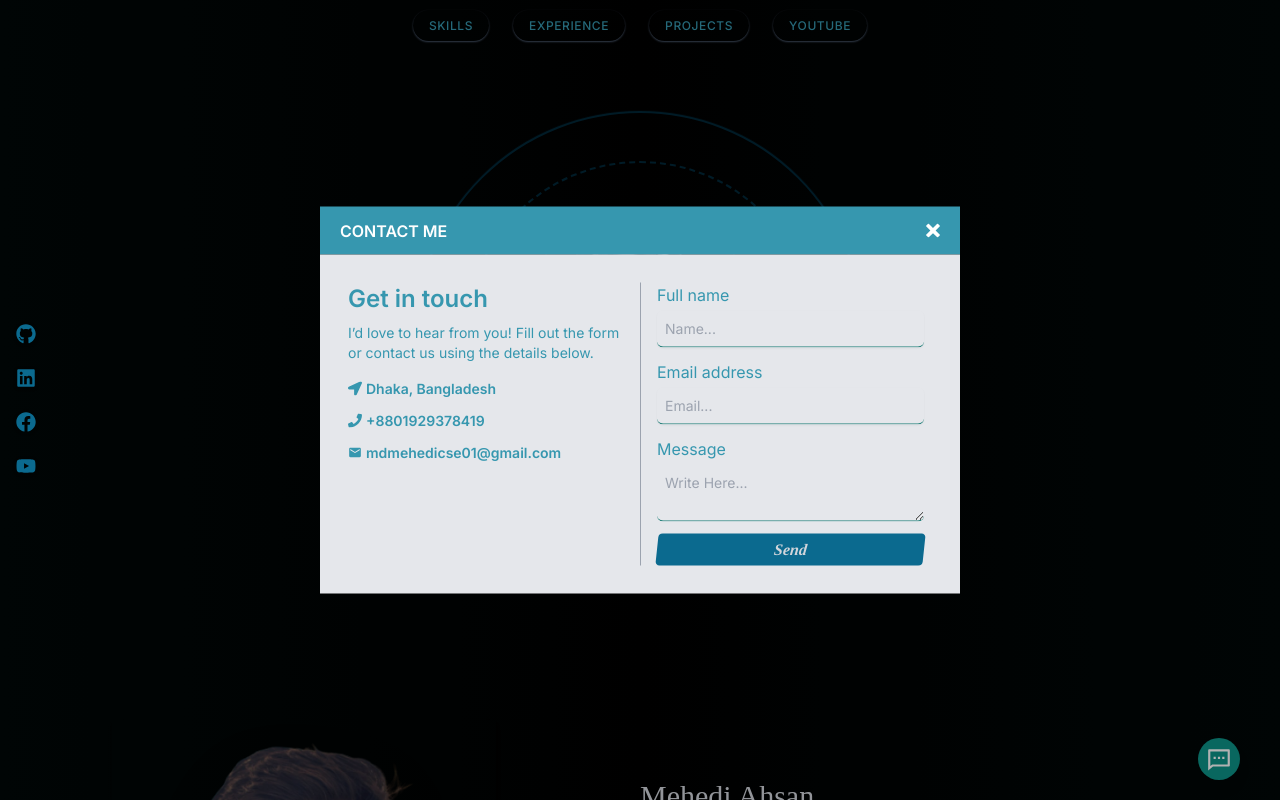
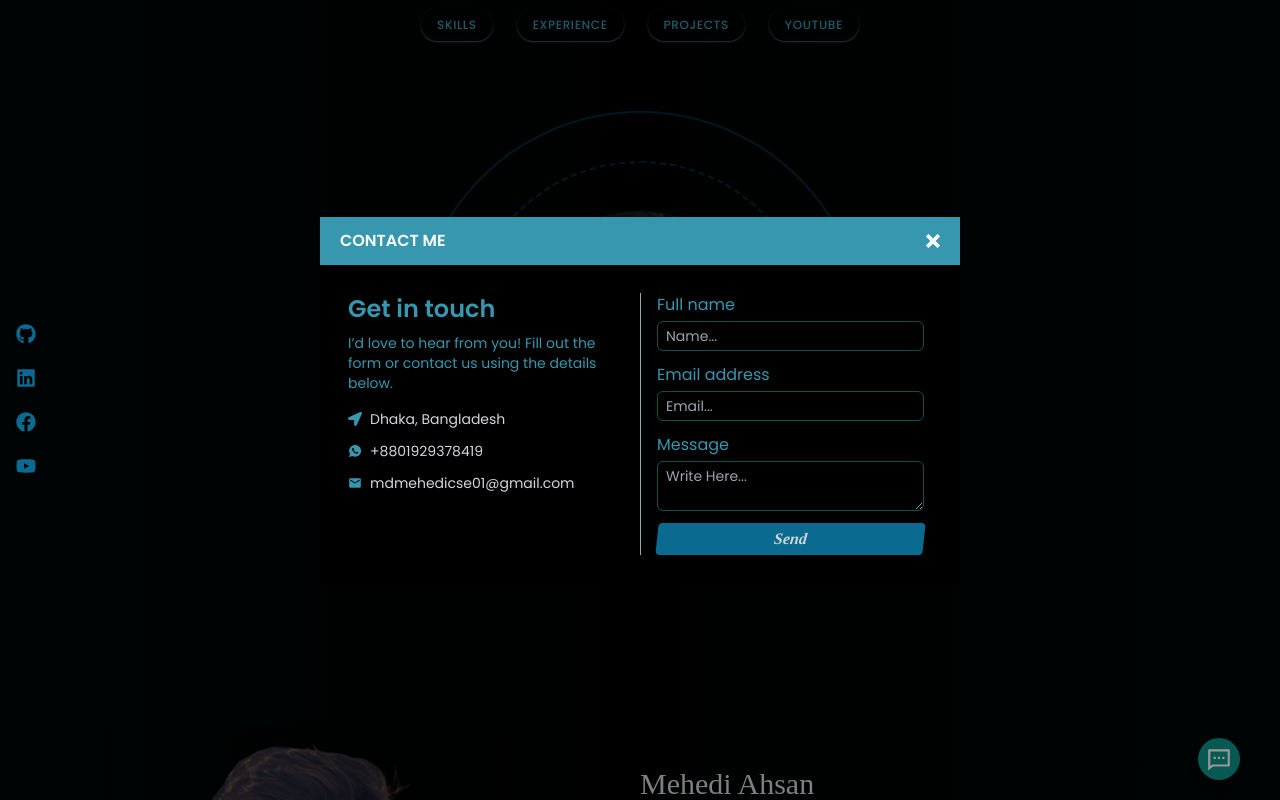
Before and after one commit to MehediAhsan/mehedi-portfolio-nextjs, a Next.js app: page / in a window 1280 px wide. Both pictures are taken after a click on the button "Open chat". Shown: the top 800 px of the page. Built offline with nearby package versions, Linux system fonts and the light colour scheme.

Commit message:
portfolio updated

```diff
--- a/src/app/globals.css
+++ b/src/app/globals.css
@@ -15,3 +15,21 @@
   background: #3697af;
   border-radius: 4px;
 }
+
+
+.box {
+  text-transform: uppercase;
+  color: #0000;
+  font-family: sans-serif;
+  font-size: 32px;
+  text-align: center;
+  font-weight: bold;
+  letter-spacing: 0.5rem;
+  background:
+    repeating-radial-gradient(#000 0 0.0001%,#fff 0 0.0002%) 50% 0/2500px 2500px,
+    repeating-conic-gradient(#000 0 0.0001%,#fff 0 0.0002%) 50% 50%/2500px 2500px;
+  background-blend-mode: difference;
+  mix-blend-mode: lighten;
+  -webkit-background-clip: text;
+          background-clip: text;
+}
--- a/src/app/layout.jsx
+++ b/src/app/layout.jsx
@@ -1,9 +1,12 @@
 import Chatbot from "@/components/shared/Chatbot";
-import { Inter } from "next/font/google";
+import { Poppins } from "next/font/google";
 import { Toaster } from "react-hot-toast";
 import "./globals.css";
 
-const inter = Inter({ subsets: ["latin"] });
+const inter = Poppins({
+  subsets: ["latin"],
+  weight: ["100", "200", "300", "400", "500", "600", "700", "800", "900"],
+});
 
 export const metadata = {
   title: "Mehedi Ahsan",
@@ -17,7 +20,7 @@ export default function RootLayout({ children }) {
         <div className="bg-gradient-to-r from-[#000808] via-[#000101] to-[#000808] overflow-hidden text-white">
           {children}
           <Toaster />
-          <Chatbot/>
+          <Chatbot />
         </div>
       </body>
     </html>
--- a/src/components/home/AllSkills.jsx
+++ b/src/components/home/AllSkills.jsx
@@ -8,8 +8,7 @@ const AllSkills = () => {
       name="skills"
       className="container mx-auto mb-20 overflow-hidden"
     >
-      <h3 className="animate-charcter tracking-[10px] font-medium text-center mb-20 text-lg">
-        {" "}
+      <h3 className="box mb-14">
         Skills
       </h3>
       <div className="flex flex-col gap-14 justify-center md:mx-10">
--- a/src/components/home/Banner.jsx
+++ b/src/components/home/Banner.jsx
@@ -1,4 +1,4 @@
-import photo from "../../assets/mehediahsan.png";
+import photo from "../../assets/mdmehedi.png";
 import "../../styles/bannerStyle.css";
 import Image from "next/image";
 import TypeWrite from "../shared/TypeWrite";
@@ -19,13 +19,11 @@ const Banner = () => {
           alt="Mehedi"
           loading="lazy"
         />
-        <div className="absolute bg-gradient-to-r from-[#012838] via-[#000101] to-[#012838] w-[250px] h-[250px] rounded-full opacity-20"></div>
-        <h1 className="absolute text-sm md:text-base mt-48 uppercase text-slate-300 tracking-[4px]">
+        <div className="absolute bg-gradient-to-r from-[#012838] via-[#000101] to-[#012838] w-[250px] h-[250px] rounded-full opacity-10"></div>
+        {/* <h1 className="absolute text-sm md:text-base mt-48 uppercase text-slate-300 tracking-[4px]">
           Software Engineer
-        </h1>
-        <h1
-          className="absolute font-medium text-2xl md:text-4xl text-white"
-        >
+        </h1> */}
+        <h1 className="absolute text-xl md:text-2xl mt-48 text-white uppercase font-sans tracking-[4px]">
           <TypeWrite />
         </h1>
         <button className="absolute mt-80 ui-btn">
--- a/src/components/home/Contact.jsx
+++ b/src/components/home/Contact.jsx
@@ -35,7 +35,7 @@ const Contact = () => {
 
   return (
     <MotionWrapper id="contact" variantName="fadeInUp" className="container mx-auto my-28">
-      <h3 className="animate-charcter tracking-[10px] font-medium text-center mb-20 text-lg">
+      <h3 className="box mb-14">
         Contact
       </h3>
 
--- a/src/components/home/Experience.jsx
+++ b/src/components/home/Experience.jsx
@@ -37,7 +37,7 @@ const Experience = () => {
   return (
     <section id="experience" className="pt-16">
       <div className="container mx-auto w-full md:w-9/12 px-4">
-        <h3 className="animate-charcter tracking-[10px] font-medium text-center mb-20 text-lg">
+        <h3 className="box mb-14">
           Experience
         </h3>
 
--- a/src/components/home/Projects.jsx
+++ b/src/components/home/Projects.jsx
@@ -19,7 +19,7 @@ const Projects = () => {
       className="container mx-auto my-28 relative px-5 md:px-10"
     >
       <MotionWrapper variantName="fadeInUp">
-        <h3 className="animate-charcter tracking-[10px] font-medium text-center mb-20 text-lg">
+        <h3 className="box mb-14">
           Projects
         </h3>
       </MotionWrapper>
@@ -60,7 +60,7 @@ const Projects = () => {
         >
           {projects.map((project, i) => (
             <SwiperSlide key={i}>
-              <MotionWrapper variantName="fadeIn" delay={i * 0.1}>
+              <MotionWrapper variantName="fadeIn" delay={i * 0.1} repeat={true}>
                 <ProjectCard project={project} />
               </MotionWrapper>
             </SwiperSlide>
--- a/src/components/home/Youtube.jsx
+++ b/src/components/home/Youtube.jsx
@@ -22,7 +22,7 @@ const Youtube = () => {
     <MotionWrapper id="youtube" variantName="fadeInUp" className="container mx-auto my-28 overflow-hidden">
       {/* Title with MotionWrapper */}
       <MotionWrapper variantName="fadeInUp">
-        <h3 className="animate-charcter tracking-[10px] font-medium text-center mb-20 text-lg">
+        <h3 className="box mb-14">
           Youtube Video
         </h3>
       </MotionWrapper>
--- a/src/components/shared/Chatbot.jsx
+++ b/src/components/shared/Chatbot.jsx
@@ -5,9 +5,9 @@ import { RiMessage2Line } from "react-icons/ri";
 import Modal from "./Modal";
 import emailjs from "@emailjs/browser";
 import { toast } from "react-hot-toast";
-import MotionWrapper from "./MotionWrapper";
-import { FaLocationArrow, FaPhone } from "react-icons/fa";
+import { FaLocationArrow, FaWhatsapp } from "react-icons/fa";
 import { MdEmail } from "react-icons/md";
+import { IoLogoWhatsapp } from "react-icons/io";
 
 export default function Chatbot() {
   const [open, setOpen] = useState(false);
@@ -64,17 +64,17 @@ export default function Chatbot() {
                     using the details below.
                   </p>
                   <div className="space-y-3">
-                    <p className="flex items-center gap-1 text-sm font-semibold">
+                    <p className="flex items-center gap-2 text-sm">
                       <FaLocationArrow />
-                      <span>Dhaka, Bangladesh</span>
+                      <span className="text-gray-300">Dhaka, Bangladesh</span>
                     </p>
-                    <p className="flex items-center gap-1 text-sm font-semibold">
-                      <FaPhone />
-                      <span>+8801929378419</span>
+                    <p className="flex items-center gap-2 text-sm">
+                      <IoLogoWhatsapp />
+                      <span className="text-gray-300">+8801929378419</span>
                     </p>
-                    <p className="flex items-center gap-1 text-sm font-semibold">
+                    <p className="flex items-center gap-2 text-sm">
                       <MdEmail />
-                      <span>mdmehedicse01@gmail.com</span>
+                      <span className="text-gray-300">mdmehedicse01@gmail.com</span>
                     </p>
                   </div>
                 </div>
@@ -93,7 +93,7 @@ export default function Chatbot() {
                       type="text"
                       name="user_name"
                       placeholder="Name..."
-                      className="mt-1 block w-full rounded-md shadow-sm text-gray-800 text-sm border-b py-2 pl-2 bg-transparent border-teal-700 outline-none ring-none focus:ring-1 focus:ring-teal-700"
+                      className="mt-1 block w-full rounded-md text-gray-200 text-sm border py-1 pl-2 bg-transparent border-teal-900 outline-none ring-none"
                       required
                     />
                   </label>
@@ -103,7 +103,7 @@ export default function Chatbot() {
                       type="email"
                       name="user_email"
                       placeholder="Email..."
-                      className="mt-1 block w-full rounded-md shadow-sm text-gray-800 text-sm border-b py-2 pl-2 bg-transparent border-teal-700 outline-none ring-none focus:ring-1 focus:ring-teal-700"
+                      className="mt-1 block w-full rounded-md text-gray-200 text-sm border py-1 pl-2 bg-transparent border-teal-900 outline-none ring-none"
                       required
                     />
                   </label>
@@ -113,7 +113,7 @@ export default function Chatbot() {
                       name="message"
                       rows="2"
                       placeholder="Write Here..."
-                      className="mt-1 block w-full rounded-md text-gray-800 text-sm border-b py-2 pl-2 bg-transparent border-teal-700 outline-none ring-none focus:ring-1 focus:ring-teal-700"
+                      className="mt-1 block w-full rounded-md text-gray-200 text-sm border py-1 pl-2 bg-transparent border-teal-900 outline-none ring-none"
                       required
                     ></textarea>
                   </label>
--- a/src/components/shared/Modal.jsx
+++ b/src/components/shared/Modal.jsx
@@ -5,13 +5,13 @@ import MotionWrapper from './MotionWrapper';
 const Modal = ({ open, setOpen, children, title="Title" }) => {
     return (
         <>
-            <div className={`${open ? 'bg-black fixed inset-0 z-40 opacity-30' : 'hidden'}`} onClick={() => setOpen(false)}></div>
+            <div className={`${open ? 'bg-black fixed inset-0 z-40 opacity-40' : 'hidden'}`} onClick={() => setOpen(false)}></div>
             <MotionWrapper variantName="fadeIn" delay={0.1} className={`${open ? 'fixed z-50 top-1/2 left-1/2 -translate-x-1/2 -translate-y-1/2 w-10/12 md:w-6/12' : 'hidden'}`}>
                 <div className='flex justify-between items-center bg-primary px-5 py-3'>
                     <h1 className='uppercase font-semibold'>{title}</h1>
                     <ImCross onClick={() => setOpen(false)} className='cursor-pointer text-sm' />
                 </div>
-                <div className="overflow-y-auto bg-gray-200 p-5 h-[350px] md:h-full">{children}</div>
+                <div className="overflow-y-auto bg-black p-5 h-[350px] md:h-full">{children}</div>
             </MotionWrapper>
         </>
     );
--- a/src/components/shared/MotionWrapper.jsx
+++ b/src/components/shared/MotionWrapper.jsx
@@ -11,7 +11,7 @@ const MotionWrapper = ({
   stagger = 0, // Optional staggering for child animations
   customVariants = null, // Allows overriding with custom variants
   threshold = 0.2,       // Set scroll trigger threshold (0.2 = 20% visibility)
-  repeat = true,
+  repeat = false,
   ...props // Any other props you want to pass to the motion.div
 }) => {
   // Choose the variant: customVariants (if provided) takes precedence
```
Also changed, not shown: src/assets/mdmehedi.png (added).
